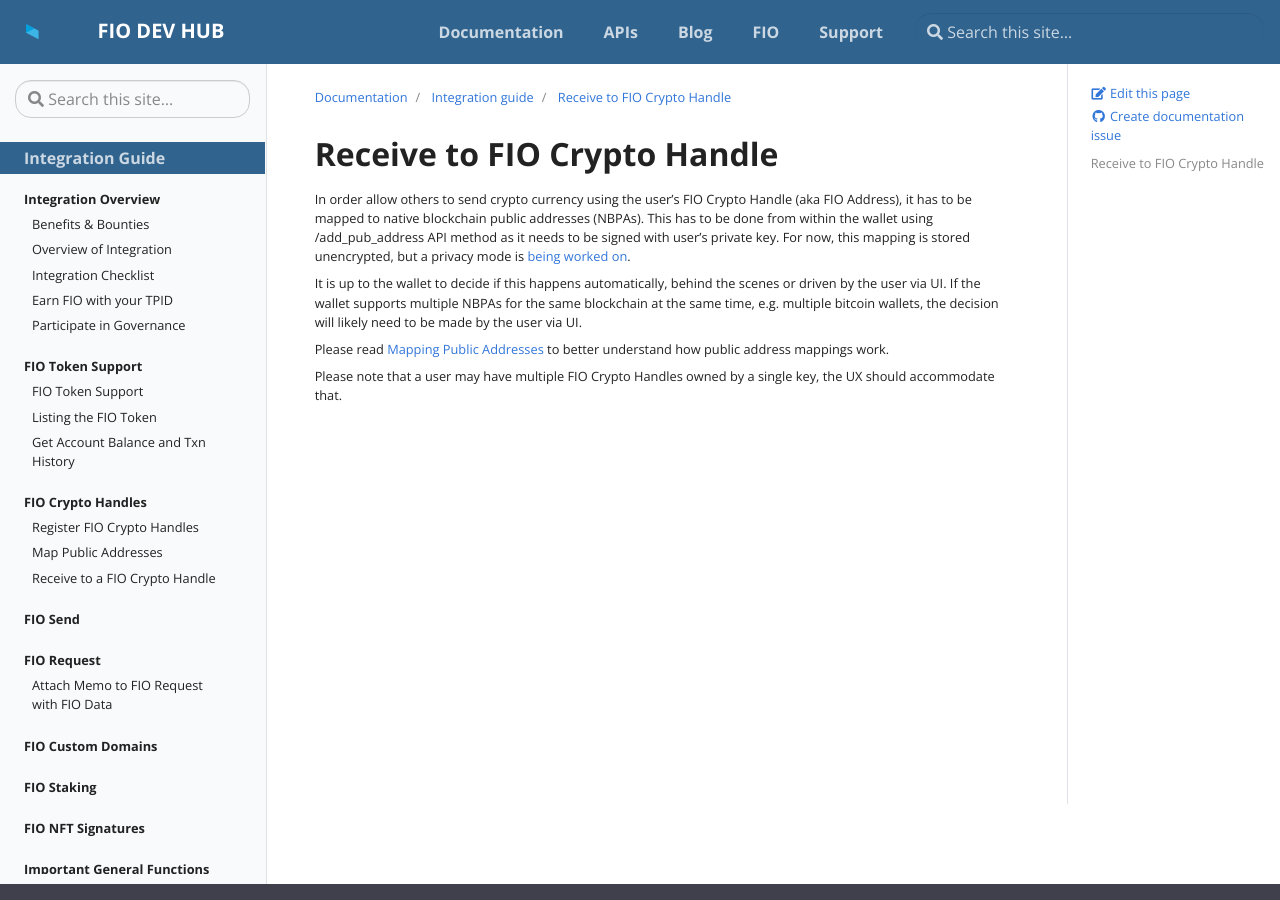
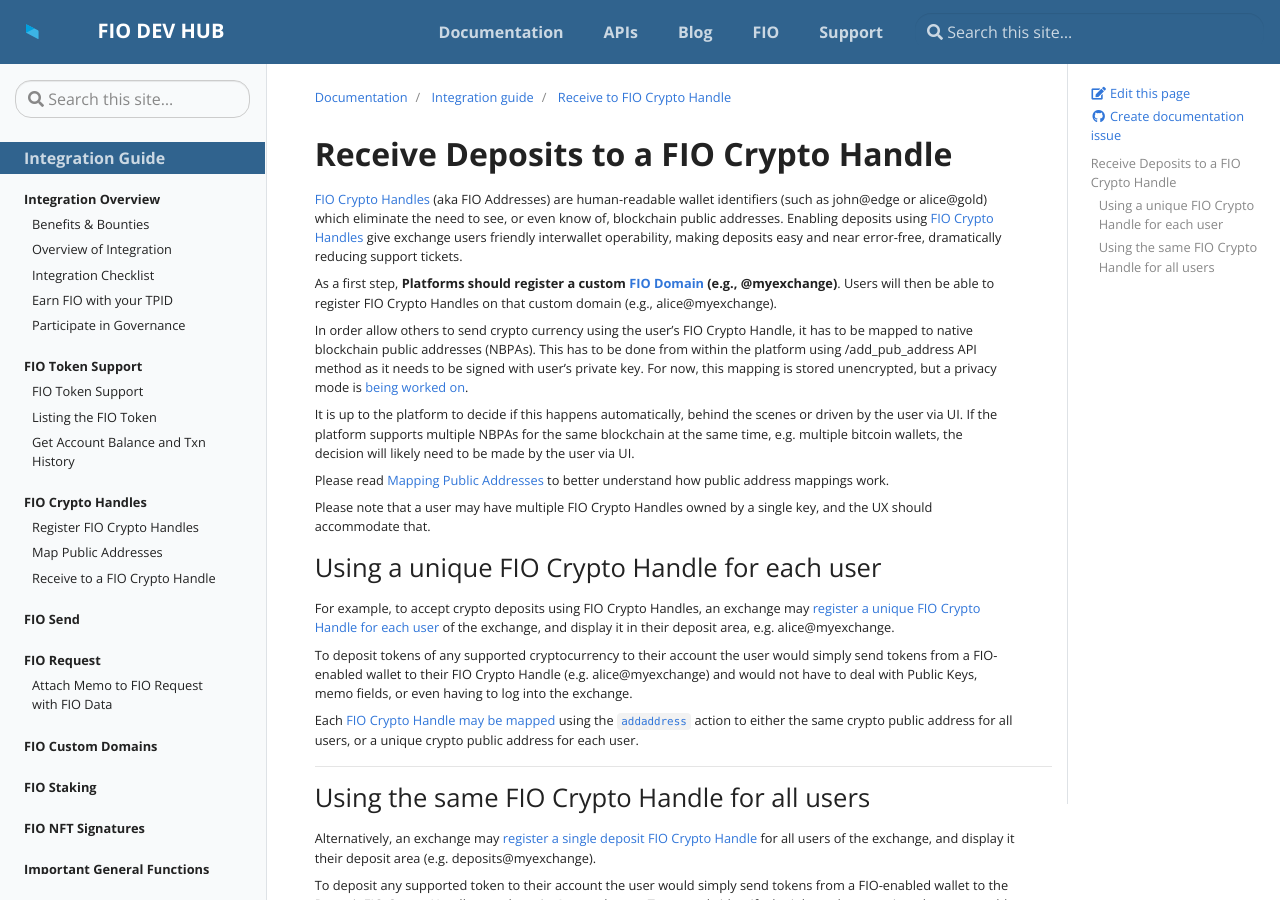
Before and after one commit to fioprotocol/fio-devhub, a Jekyll site: the page built from _docs/integration-guide/handle-receive.md, in a window 1280 px wide and 900 px high. Built offline with Jekyll 4.4.1, drawn with Linux system fonts in a browser that asks for light colours; some of the changed text lies outside the part shown.

Commit message:
deposit moved to fio-receive
and fixing links

```diff
--- a/_docs/integration-guide/handle-receive.md
+++ b/_docs/integration-guide/handle-receive.md
@@ -6,12 +6,39 @@ redirect_from:
     - /docs/integration-guide/fio-receive
 ---
 
-# Receive to FIO Crypto Handle
+# Receive Deposits to a FIO Crypto Handle
 
-In order allow others to send crypto currency using the user’s FIO Crypto Handle (aka FIO Address), it has to be mapped to native blockchain public addresses (NBPAs). This has to be done from within the wallet using /add_pub_address API method as it needs to be signed with user’s private key. For now, this mapping is stored unencrypted, but a privacy mode is [being worked on](https://github.com/fioprotocol/fips){:rel="nofollow noopener noreferrer" target="_blank"}.
+[FIO Crypto Handles]({{site.baseurl}}/docs/fio-protocol/fio-address) (aka FIO Addresses) are human-readable wallet identifiers (such as john@edge or alice@gold) which eliminate the need to see, or even know of, blockchain public addresses. Enabling deposits using [FIO Crypto Handles]({{site.baseurl}}/docs/fio-protocol/fio-address) give exchange users friendly interwallet operability, making deposits easy and near error-free, dramatically reducing support tickets.
 
-It is up to the wallet to decide if this happens automatically, behind the scenes or driven by the user via UI. If the wallet supports multiple NBPAs for the same blockchain at the same time, e.g. multiple bitcoin wallets, the decision will likely need to be made by the user via UI.
+As a first step, **Platforms should register a custom [FIO Domain]({{site.baseurl}}/docs/fio-protocol/fio-address#fio-domains) (e.g., @myexchange)**. Users will then be able to register FIO Crypto Handles on that custom domain (e.g., alice@myexchange).
+
+In order allow others to send crypto currency using the user’s FIO Crypto Handle, it has to be mapped to native blockchain public addresses (NBPAs). This has to be done from within the platform using /add_pub_address API method as it needs to be signed with user’s private key. For now, this mapping is stored unencrypted, but a privacy mode is [being worked on](https://github.com/fioprotocol/fips){:rel="nofollow noopener noreferrer" target="_blank"}.
+
+It is up to the platform to decide if this happens automatically, behind the scenes or driven by the user via UI. If the platform supports multiple NBPAs for the same blockchain at the same time, e.g. multiple bitcoin wallets, the decision will likely need to be made by the user via UI.
 
 Please read [Mapping Public Addresses]({{site.baseurl}}/docs/integration-guide/handle-mapping) to better understand how public address mappings work.
 
-Please note that a user may have multiple FIO Crypto Handles owned by a single key, the UX should accommodate that.
+Please note that a user may have multiple FIO Crypto Handles owned by a single key, and the UX should accommodate that.
+
+## Using a unique FIO Crypto Handle for each user
+
+For example, to accept crypto deposits using FIO Crypto Handles, an exchange may [register a unique FIO Crypto Handle for each user]({{site.baseurl}}/docs/integration-guide/handle-registration) of the exchange, and display it in their deposit area, e.g. alice@myexchange.
+
+To deposit tokens of any supported cryptocurrency to their account the user would simply send tokens from a FIO-enabled wallet to their FIO Crypto Handle (e.g. alice@myexchange) and would not have to deal with Public Keys, memo fields, or even having to log into the exchange.
+
+Each [FIO Crypto Handle may be mapped]({{site.baseurl}}/docs/integration-guide/handle-mapping) using the [`addaddress`]({{site.baseurl}}/pages/api/fio-api/#options-addaddress) action to either the same crypto public address for all users, or a unique crypto public address for each user.
+
+---
+## Using the same FIO Crypto Handle for all users
+
+Alternatively, an exchange may [register a single deposit FIO Crypto Handle]({{site.baseurl}}/docs/integration-guide/handle-registration) for all users of the exchange, and display it their deposit area (e.g. deposits@myexchange).
+
+To deposit any supported token to their account the user would simply send tokens from a FIO-enabled wallet to the Deposit FIO Crypto Handle, e.g. deposits@myexchange. To properly identify the inbound transaction, the user would have to either include a [FIO Data memo]({{site.baseurl}}/docs/general-functions/fio-data) which includes their exchange account, or provide the exchange, ahead of time, with a list of FIO Crypto Handles which the user owns.
+
+The Deposit FIO Crypto Handle would be mapped using [`addaddress`]({{site.baseurl}}/pages/api/fio-api/#options-addaddress) to a single FIO Public Key.
+
+The inbound transaction can be identified by reading the OBT Data using [/get_obt_data]({{site.baseurl}}/pages/api/fio-api/#post-/get_obt_data). The data is [encrypted]({{site.baseurl}}/docs/general-functions/encryption). Once decrypted, the memo or FIO Crypto Handle of Payee can be used to uniquely identify the user, and the obt_id will contain native chain transaction ID of the corresponding deposit.
+
+#### Transaction memo for FIO token transfer
+
+The [`trnsfiopubky`]({{site.baseurl}}/pages/api/fio-api/#options-trnsfiopubky) action does not accept a memo field. To [attach a FIO Data memo]({{site.baseurl}}/docs/general-functions/fio-data) to a FIO token transfer, a [`recordobt`]({{site.baseurl}}/pages/api/fio-api/#options-recordobt) transaction should be sent after the tokens are transferred and include the token transfer transaction id. [`recordobt`]({{site.baseurl}}/pages/api/fio-api/#options-recordobt) requires that both payer and payee have a FIO Crypto Handle. **If either party does not have a FIO Crypto Handle then transfer of memo is not supported**.
```
Also changed, not shown: _docs/exchanges/exchange-guide.md (+2 -2 lines), _docs/integration-guide/fio-request.md (+3 -1 lines), _docs/integration-guide/fio-send.md (+2 -2 lines), _docs/integration-guide/token-listing.md (+4 -4 lines).
